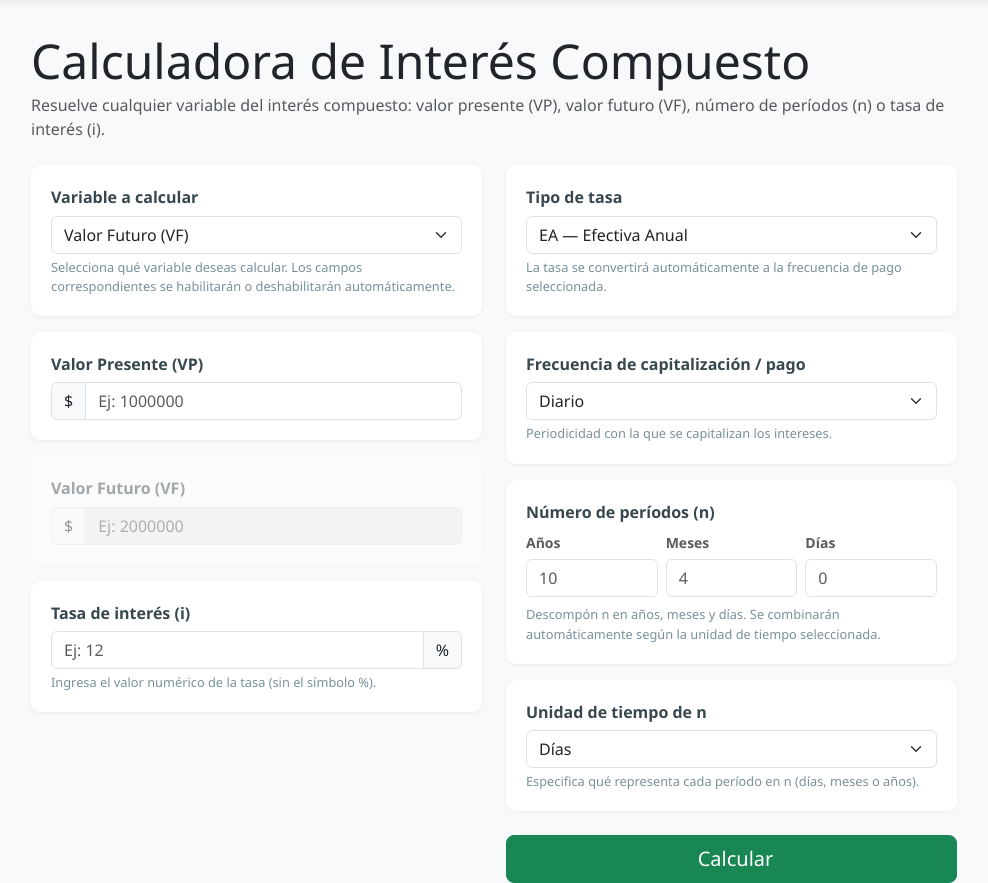
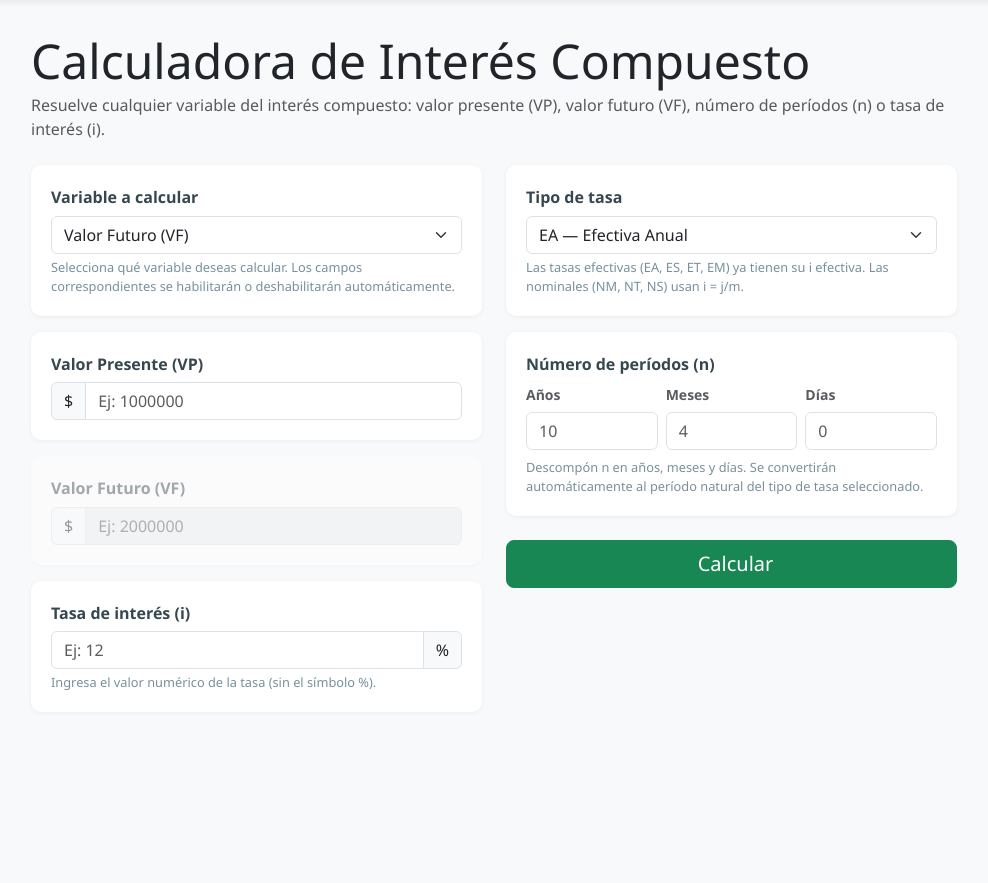
Before and after one commit to asxhun/proyecto-economia, a Flask app: page /interes-compuesto in a window 1280 px wide. Shown: the part 60-943 px from the top of the page, without its empty margins (146-1134 px from the left). After the commit the page ends 750 px from the top, so only its background shows below. Run offline with Flask 3, Linux system fonts and the light colour scheme.

Commit message:
nvm. more changes to amortizacion, anualidad, interes

```diff
--- a/app.py
+++ b/app.py
@@ -24,6 +24,22 @@ UNIDAD_N_PERIODS = {
     'Días': 360,
     'Meses': 12,
     'Años': 1,
+}
+
+# Rate type → natural periods per year for computing n
+# Efectivas: el período natural es el de la tasa misma
+# Nominales: el período natural es el de capitalización (m)
+RATE_TYPE_N_PPY = {
+    'EA': 1,
+    'ES': 2,
+    'ET': 4,
+    'EM': 12,
+    'NM': 12,
+    'NT': 4,
+    'NS': 2,
+    'MV': 12, 'CM': 12,
+    'TV': 4, 'CT': 4,
+    'SV': 2, 'CS': 2,
 }
 
 
@@ -61,23 +77,6 @@ def convert_rate(rate_pct, rate_type, payment_frequency):
         # Capitalización SEMESTRAL (m=2) — sin importar ppy
         tasa_semestral = r / 2
         ea = (1 + tasa_semestral) ** 2 - 1
-    elif rate_type == 'NV':
-    # Nominal Vencida genérica: la frecuencia de capitalización
-    # es igual a la frecuencia de pago (ppy)
-    # Cubre frecuencias no estándar: bimestral, quincenal, semanal, diaria, etc.
-        tasa_periodica_vencida = r / ppy
-        ea = (1 + tasa_periodica_vencida) ** ppy - 1
-    elif rate_type == 'NAA':
-        # Nominal Annual Anticipada, compounded monthly
-        # monthly anticipada = NAA / 12
-        # monthly vencida = monthly_anticipada / (1 - monthly_anticipada)
-        tasa_periodica_anticipada = r / ppy
-        if tasa_periodica_anticipada >= 1:
-            raise ValueError(
-                f"La tasa NAA es demasiado alta: "
-                f"tasa periódica anticipada = {tasa_periodica_anticipada:.4%} >= 100.")
-        tasa_periodica_vencida = tasa_periodica_anticipada / (1 - tasa_periodica_anticipada)
-        ea = (1 + tasa_periodica_vencida) ** ppy - 1
     else:
         ea = r  # fallback
 
@@ -108,21 +107,8 @@ def ea_to_rate_type(ea, target_type, ppy):
     elif target_type in ('SV', 'CS', 'NS'):
         tasa_semestral = (1 + ea) ** (1 / 2) - 1
         return tasa_semestral * 2
-    elif target_type == 'NV':
-        tasa_periodica = (1 + ea) ** (1 / ppy) - 1
-        return tasa_periodica * ppy
-    elif target_type == 'NAA':
-        tasa_periodica_vencida = (1 + ea) ** (1 / ppy) - 1
-        if tasa_periodica_vencida >= 1:
-            raise ValueError(
-                f"La tasa EA es demasiado alta para convertir a NAA: "
-                f"tasa periódica vencida = {tasa_periodica_vencida:.4%} >= 100%")
-        tasa_periodica_anticipada = tasa_periodica_vencida / (1 + tasa_periodica_vencida)
-        return tasa_periodica_anticipada * ppy
     else:
         return ea  # fallback
-
-
 
 def calculate_anualidad(tipo, desconocida, vp, vf, r, i_rate, n, m):
     """
@@ -223,7 +209,7 @@ def calculate_anualidad(tipo, desconocida, vp, vf, r, i_rate, n, m):
 
 
 def calculate_interes_compuesto(desconocida, vp, vf, periodic_rate, n,
-                                 unidad_tiempo_n='Meses', tipo_tasa='EA', ppy=12):
+                                 tipo_tasa='EA'):
     """
     Return (result, error_string) for compound interest calculations.
     periodic_rate is the effective periodic rate (decimal).
@@ -249,13 +235,13 @@ def calculate_interes_compuesto(desconocida, vp, vf, periodic_rate, n,
                 return None, "VP, VF y n deben ser valores positivos para calcular i."
             raw_i = (vf / vp) ** (1 / n) - 1
             # Convertir la tasa cruda a EA según la unidad temporal de n
-            n_ppy = UNIDAD_N_PERIODS.get(unidad_tiempo_n, 12)
+            n_ppy = RATE_TYPE_N_PPY.get(tipo_tasa, 1)
             if n_ppy == 1:
                 ea = raw_i
             else:
                 ea = (1 + raw_i) ** n_ppy - 1
             # Convertir EA al tipo de tasa solicitado por el usuario
-            result = ea_to_rate_type(ea, tipo_tasa, ppy)
+            result = ea_to_rate_type(ea, tipo_tasa, 1)
             return result, None
         else:
             return None, "Variable desconocida no válida."
@@ -465,8 +451,6 @@ def interes_compuesto():
     if request.method == "POST":
         data['variable_desconocida'] = request.form.get('variable_desconocida', 'vf')
         data['tipo_tasa'] = request.form.get('tipo_tasa', 'EA')
-        data['frecuencia_pago'] = request.form.get('frecuencia_pago', 'Mensual')
-        data['unidad_tiempo_n'] = request.form.get('unidad_tiempo_n', 'Meses')
 
         raw_vp = request.form.get('vp', '').strip()
         raw_vf = request.form.get('vf', '').strip()
@@ -474,7 +458,6 @@ def interes_compuesto():
         raw_n_years = request.form.get('n_years', '0').strip()
         raw_n_months = request.form.get('n_months', '0').strip()
         raw_n_days = request.form.get('n_days', '0').strip()
-        raw_unidad = request.form.get('unidad_tiempo_n', 'Meses')
 
         vp = float(raw_vp) if raw_vp else 0.0
         vf = float(raw_vf) if raw_vf else 0.0
@@ -482,16 +465,9 @@ def interes_compuesto():
         n_years = float(raw_n_years) if raw_n_years else 0.0
         n_months = float(raw_n_months) if raw_n_months else 0.0
         n_days = float(raw_n_days) if raw_n_days else 0.0
-        unidad_tiempo_n_val = data.get('unidad_tiempo_n', 'Meses')
-        # Compute total n from años/meses/días based on unidad_tiempo_n
-        if unidad_tiempo_n_val == 'Años':
-            n = n_years + n_months / 12.0 + n_days / 360.0
-        elif unidad_tiempo_n_val == 'Meses':
-            n = n_years * 12 + n_months + n_days / 30.0
-        elif unidad_tiempo_n_val == 'Días':
-            n = n_years * 360 + n_months * 30 + n_days
-        else:
-            n = n_years + n_months / 12.0 + n_days / 360.0
+        # Compute total n from años/meses/días según el período natural del tipo de tasa
+        n_ppy = RATE_TYPE_N_PPY.get(data['tipo_tasa'], 1)
+        n = n_years * n_ppy + n_months * (n_ppy / 12.0) + n_days * (n_ppy / 360.0)
 
         # ── Validate non-negative values ──
         if vp < 0:
@@ -510,7 +486,6 @@ def interes_compuesto():
         data['n_months'] = n_months
         data['n_days'] = n_days
         data['periodos'] = n
-        data['unidad_tiempo_n'] = raw_unidad
 
         desconocida = data['variable_desconocida']
 
@@ -527,7 +502,26 @@ def interes_compuesto():
         # ── Rate conversion ──
         if error is None:
             try:
-                periodic_rate = convert_rate(tasa_val, data['tipo_tasa'], data['frecuencia_pago'])
+                r_decimal = tasa_val / 100.0
+                # Convertir a Tasa Efectiva Anual (EA) según la capitalización implícita del tipo
+                if data['tipo_tasa'] == 'EA':
+                    ea = r_decimal
+                elif data['tipo_tasa'] in ('ES', 'SV', 'CS', 'NS'):
+                    # Semestral: efectiva o nominal con m=2
+                    r_periodic = r_decimal if data['tipo_tasa'] == 'ES' else r_decimal / 2
+                    ea = (1 + r_periodic) ** 2 - 1
+                elif data['tipo_tasa'] in ('ET', 'TV', 'CT', 'NT'):
+                    # Trimestral: efectiva o nominal con m=4
+                    r_periodic = r_decimal if data['tipo_tasa'] == 'ET' else r_decimal / 4
+                    ea = (1 + r_periodic) ** 4 - 1
+                elif data['tipo_tasa'] in ('EM', 'MV', 'CM', 'NM'):
+                    # Mensual: efectiva o nominal con m=12
+                    r_periodic = r_decimal if data['tipo_tasa'] == 'EM' else r_decimal / 12
+                    ea = (1 + r_periodic) ** 12 - 1
+                else:
+                    ea = r_decimal
+                # Convertir EA a tasa periódica efectiva según la unidad de n
+                periodic_rate = (1 + ea) ** (1 / n_ppy) - 1
             except ValueError as ve:
                 error = str(ve)
             except Exception:
@@ -541,9 +535,7 @@ def interes_compuesto():
                 vf if desconocida != 'vf' else 0,
                 periodic_rate,
                 n if desconocida != 'n' else 0,
-                unidad_tiempo_n=data.get('unidad_tiempo_n', 'Meses'),
                 tipo_tasa=data['tipo_tasa'],
-                ppy=PERIODS_PER_YEAR[data['frecuencia_pago']],
             )
 
             if resultado is not None:
@@ -555,14 +547,11 @@ def interes_compuesto():
                     resultado = np.round(resultado, 4)
                 # Build n breakdown for result display
                 if desconocida == 'n' and resultado is not None:
-                    if data['unidad_tiempo_n'] == 'Años':
-                        yrs = int(resultado)
-                        mths = int(round((resultado - yrs) * 12))
-                        data['n_breakdown'] = f"{yrs} años, {mths} meses"
-                    elif data['unidad_tiempo_n'] == 'Meses':
-                        yrs = int(resultado // 12)
-                        mths = int(resultado % 12)
-                        data['n_breakdown'] = f"{yrs} años, {mths} meses"
+                    n_ppy = RATE_TYPE_N_PPY.get(data['tipo_tasa'], 1)
+                    total_months = resultado * (12.0 / n_ppy)
+                    yrs = int(total_months // 12)
+                    mths = int(round(total_months % 12))
+                    data['n_breakdown'] = f"{yrs} años, {mths} meses"
 
     return render_template('interes_compuesto.html', resultado=resultado, error=error, data=data)
 
--- a/templates/interes_compuesto.html
+++ b/templates/interes_compuesto.html
@@ -124,31 +124,13 @@ Simulador Banco · Interés compuesto
                                 <option value="EM" {{ 'selected' if data and data.tipo_tasa == 'EM' else '' }}>EM — Efectiva Mensual</option>
                                 <option value="ET" {{ 'selected' if data and data.tipo_tasa == 'ET' else '' }}>ET — Efectiva Trimestral</option>
                                 <option value="ES" {{ 'selected' if data and data.tipo_tasa == 'ES' else '' }}>ES — Efectiva Semestral</option>
-                                <option value="MV" {{ 'selected' if data and data.tipo_tasa == 'MV' else '' }}>MV / CM / NM — Nominal Mensual Vencida</option>
-                                <option value="TV" {{ 'selected' if data and data.tipo_tasa == 'TV' else '' }}>TV / CT / NT — Nominal Trimestral Vencida</option>
-                                <option value="SV" {{ 'selected' if data and data.tipo_tasa == 'SV' else '' }}>SV / CS / NS — Nominal Semestral Vencida</option>
-                                <option value="NV" {{ 'selected' if data and data.tipo_tasa == 'NV' else '' }}>NV — Nominal Vencida (otra frecuencia)</option>
-                                <option value="NAA" {{ 'selected' if data and data.tipo_tasa == 'NAA' else '' }}>NAA — Nominal Anual Anticipada</option>
+                                <option value="NM" {{ 'selected' if data and data.tipo_tasa == 'NM' else '' }}>NM — Nominal Mes Vencido / CM / MV (% anual que se divide entre 12)</option>
+                                <option value="NT" {{ 'selected' if data and data.tipo_tasa == 'NT' else '' }}>NT — Nominal Trimestre Vencido / CT / TV (se divide entre 4)</option>
+                                <option value="NS" {{ 'selected' if data and data.tipo_tasa == 'NS' else '' }}>NS — Nominal Semestral Vencido / CS / SV (se divide entre 2)</option>
                             </select>
-                            <div class="form-text">La tasa se convertirá automáticamente a la frecuencia de pago seleccionada.</div>
+                            <div class="form-text">Las tasas efectivas (EA, ES, ET, EM) ya tienen su i efectiva. Las nominales (NM, NT, NS) usan i = j/m.</div>
                         </div>
 
-                        <!-- Frecuencia de pago -->
-                        <div class="field-group">
-                            <label for="frecuencia_pago">Frecuencia de capitalización / pago</label>
-                            <select class="form-select" name="frecuencia_pago" id="frecuencia_pago">
-                                <option value="Diario" {{ 'selected' if data and data.frecuencia_pago == 'Diario' else '' }}>Diario</option>
-                                <option value="Semanal" {{ 'selected' if data and data.frecuencia_pago == 'Semanal' else '' }}>Semanal</option>
-                                <option value="Quincenal" {{ 'selected' if data and data.frecuencia_pago == 'Quincenal' else '' }}>Quincenal</option>
-                                <option value="Mensual" {{ 'selected' if data and data.frecuencia_pago == 'Mensual' else '' }}>Mensual</option>
-                                <option value="Bimestral" {{ 'selected' if data and data.frecuencia_pago == 'Bimestral' else '' }}>Bimestral</option>
-                                <option value="Trimestral" {{ 'selected' if data and data.frecuencia_pago == 'Trimestral' else '' }}>Trimestral</option>
-                                <option value="Cuatrimestral" {{ 'selected' if data and data.frecuencia_pago == 'Cuatrimestral' else '' }}>Cuatrimestral</option>
-                                <option value="Semestral" {{ 'selected' if data and data.frecuencia_pago == 'Semestral' else '' }}>Semestral</option>
-                                <option value="Anual" {{ 'selected' if data and data.frecuencia_pago == 'Anual' else '' }}>Anual</option>
-                            </select>
-                            <div class="form-text">Periodicidad con la que se capitalizan los intereses.</div>
-                        </div>
 
                         <!-- Número de períodos (n) -->
                         <div class="field-group" id="field-n">
@@ -173,17 +155,7 @@ Simulador Banco · Interés compuesto
                                            value="{{ data.n_days if data and data.n_days is not none else '' }}">
                                 </div>
                             </div>
-                            <div class="form-text mt-2">Descompón n en años, meses y días. Se combinarán automáticamente según la unidad de tiempo seleccionada.</div>
-                        </div>
-                        <!-- Unidad de tiempo de n -->
-                        <div class="field-group" id="field-n-unit">
-                            <label for="unidad_tiempo_n">Unidad de tiempo de n</label>
-                            <select class="form-select" name="unidad_tiempo_n" id="unidad_tiempo_n">
-                                <option value="Días" {{ 'selected' if data and data.unidad_tiempo_n == 'Días' else '' }}>Días</option>
-                                <option value="Meses" {{ 'selected' if data and data.unidad_tiempo_n == 'Meses' else '' }}>Meses</option>
-                                <option value="Años" {{ 'selected' if data and data.unidad_tiempo_n == 'Años' else '' }}>Años</option>
-                            </select>
-                            <div class="form-text">Especifica qué representa cada período en n (días, meses o años).</div>
+                            <div class="form-text mt-2">Descompón n en años, meses y días. Se convertirán automáticamente al período natural del tipo de tasa seleccionado.</div>
                         </div>
 
                         <!-- Submit -->
@@ -219,10 +191,10 @@ Simulador Banco · Interés compuesto
                         $ {{ "{:,.3f}".format(resultado) }}
                     {% elif data.variable_desconocida == 'i' %}
                         {{ "{:.6f}".format(resultado * 100) }} %
-                        <small class="text-muted" style="font-size:0.9rem;">({{ data.tipo_tasa if data else 'EA' }}{% if data.tipo_tasa in ('MV','CM','NM','TV','CT','NT','SV','CS','NS','NV','NAA') %} — Nominal{% endif %})</small>
+                        <small class="text-muted" style="font-size:0.9rem;">({{ data.tipo_tasa if data else 'EA' }}{% if data.tipo_tasa in ('NM','NT','NS') %} — Nominal{% endif %})</small>
                     {% elif data.variable_desconocida == 'n' %}
                         {{ resultado }}
-                        <small class="text-muted" style="font-size:0.9rem;">período(s) ({{ data.frecuencia_pago if data else '' }}(es)){% if data and data.n_breakdown %}{% endif %}</small>
+                        <small class="text-muted" style="font-size:0.9rem;">período(s){% if data and data.n_breakdown %} ({{ data.n_breakdown }}){% endif %}</small>
                     {% endif %}
                 </div>
                 {% if error %}
@@ -250,7 +222,6 @@ Simulador Banco · Interés compuesto
         vf: document.getElementById('field-vf'),
         i: document.getElementById('field-i'),
         n: document.getElementById('field-n'),
-        n_unit: document.getElementById('field-n-unit'),
     };
     const inputs = {
         vp: document.getElementById('vp'),
@@ -260,7 +231,6 @@ Simulador Banco · Interés compuesto
             document.getElementById('n_years'),
             document.getElementById('n_months'),
             document.getElementById('n_days'),
-            document.getElementById('unidad_tiempo_n'),
         ],
     };
 
```
Also changed, not shown: templates/amortizacion.html (+4 -5 lines), templates/anualidad.html (+3 -5 lines).
